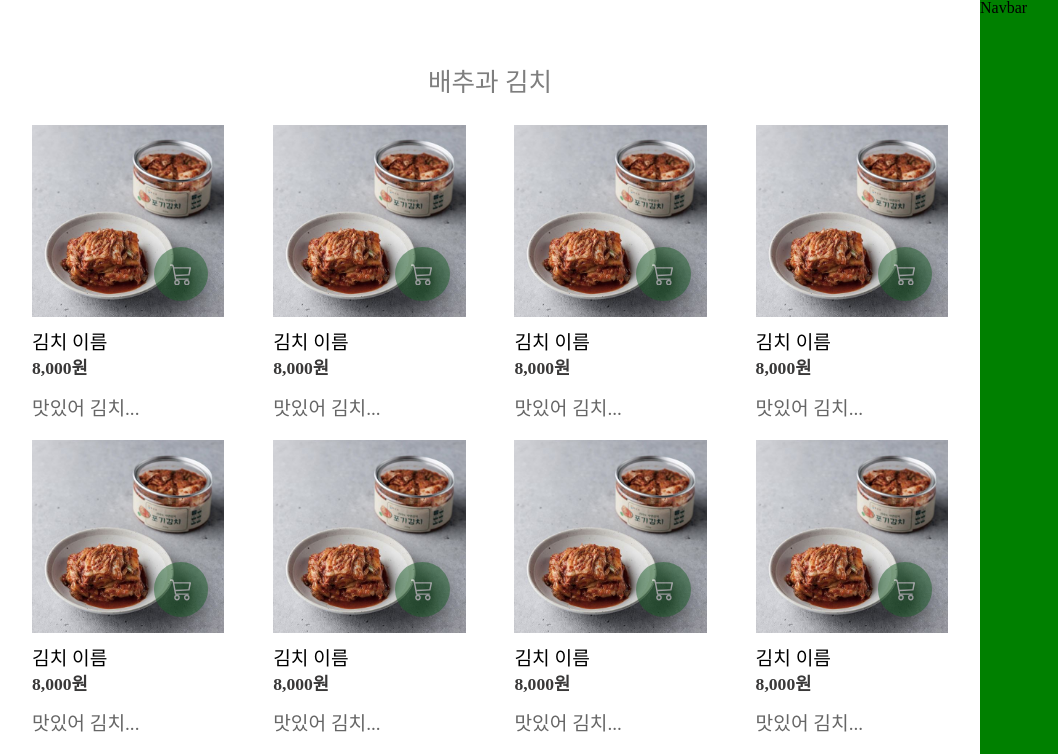
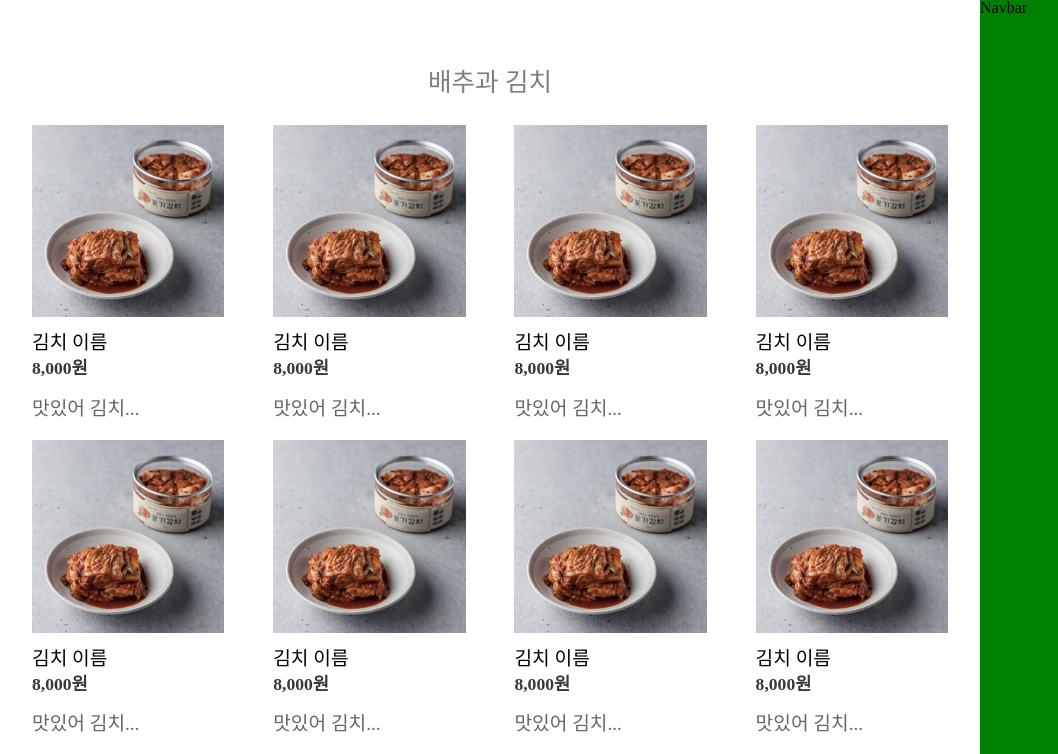
Before and after one commit to suwoncityBoy/Team-Kimchi, a React (Create React App) app: page /categories in a window 1280 px wide. Shown: the top 754 px of the page, without its empty margins (0-1058 px from the left). Built offline with nearby package versions, Linux system fonts and the light colour scheme.

Commit message:
kimchi component edit

```diff
--- a/src/components/Kimchi/Kimchi.jsx
+++ b/src/components/Kimchi/Kimchi.jsx
@@ -1,8 +1,10 @@
-import React from 'react';
+import React, { useState } from 'react';
 import { BsCart3 } from 'react-icons/bs';
 import styled from 'styled-components';
 
 export default function Kimchi() {
+  const [isHovering, setIsHovering] = useState(0);
+
   const Icon = styled.div`
     background-color: #1e602b;
     opacity: 0.5;
@@ -24,21 +26,23 @@
     }
   `;
 
+  const ImageBox = styled.div`
+    position: relative;
+    width: 100%;
+    padding-top: 100%;
+    overflow: hidden;
+  `;
+
   return (
     <div
+      onMouseOver={() => setIsHovering(1)}
+      onMouseOut={() => setIsHovering(0)}
       style={{
         width: '21%',
         height: '21%',
       }}
     >
-      <div
-        style={{
-          position: 'relative',
-          width: '100%',
-          paddingTop: '100%',
-          overflow: 'hidden',
-        }}
-      >
+      <ImageBox>
         <img
           src={`${process.env.PUBLIC_URL}/images/kimchi_img1.jpg`}
           style={{
@@ -50,6 +54,8 @@
           }}
           alt="kimchi"
         />
+
+        {isHovering ? (
           <Icon>
             <BsCart3
               className="icon"
@@ -60,7 +66,11 @@
               }}
             />
           </Icon>
-      </div>
+        ) : (
+          ''
+        )}
+      </ImageBox>
+
       <div className="dec" style={{ margin: '1rem 0 1.4rem' }}>
         <h2
           style={{
```
Lines whose indentation alone changed are shown as unchanged.
